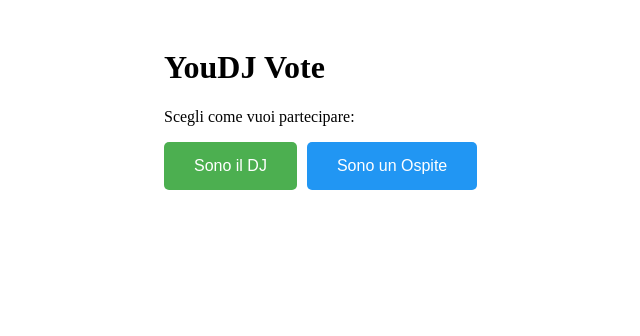
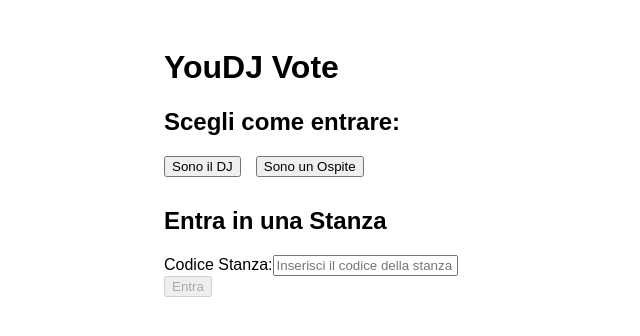
Before and after one commit to costantinodig/youdj-vote, a React (Vite) app in the folder client/: page / in a window 1280 px wide. Shown: the top 336 px of the page, without its empty margins (176-816 px from the left). Built offline with nearby package versions, Linux system fonts and the light colour scheme; no server answers.

Commit message:
Update App.jsx with complete React implementation including Socket.io integrationUpdate App.jsx

```diff
--- a/client/src/App.jsx
+++ b/client/src/App.jsx
@@ -1,119 +1,51 @@
-import React, { useState } from 'react';
-import JoinRoom from './JoinRoom.jsx';
-import DJDashboard from './DJDashboard.jsx';
-import GuestRoom from './GuestRoom.jsx';
+import React, { useEffect, useMemo, useState } from "react";
+import io from "socket.io-client";
+import JoinRoom from "./JoinRoom.jsx";
+import DJDashboard from "./DJDashboard.jsx";
+import GuestRoom from "./GuestRoom.jsx";
+
+// API base URL for backend calls
+const API = import.meta.env.VITE_API_BASE || "";
+
+// Socket.io connection
+const socket = io("/", { path: "/socket.io" });
 
 export default function App() {
-  const [view, setView] = useState('home'); // 'home', 'dj', 'guest'
-  const [roomCode, setRoomCode] = useState('');
+  const [roomCode, setRoomCode] = useState("");
+  const [mode, setMode] = useState(""); // "" | "dj" | "guest"
 
-  const handleJoinRoom = (code) => {
-    setRoomCode(code);
-    setView('guest');
-  };
+  // Socket connection and room joining
+  useEffect(() => {
+    if (roomCode) socket.emit("joinRoom", { roomCode });
+  }, [roomCode]);
 
-  const handleDJMode = () => {
-    // Generate a room code for DJ
-    const newCode = Math.random().toString(36).substring(2, 8).toUpperCase();
-    setRoomCode(newCode);
-    setView('dj');
-  };
-
-  const handleBackToHome = () => {
-    setView('home');
-    setRoomCode('');
-  };
-
-  // Home screen - choose mode
-  if (view === 'home') {
+  if (!mode) {
     return (
-      <div style={{ padding: '20px', maxWidth: '600px', margin: '0 auto' }}>
+      <div style={{
+        maxWidth: '600px',
+        margin: '0 auto',
+        padding: '20px',
+        fontFamily: 'Arial, sans-serif'
+      }}>
         <h1>YouDJ Vote</h1>
-        <p>Scegli come vuoi partecipare:</p>
-
-        <div style={{ marginBottom: '20px' }}>
-          <button
-            onClick={handleDJMode}
-            style={{
-              padding: '15px 30px',
-              fontSize: '16px',
-              marginRight: '10px',
-              backgroundColor: '#4CAF50',
-              color: 'white',
-              border: 'none',
-              borderRadius: '5px',
-              cursor: 'pointer'
-            }}
-          >
+        <h2>Scegli come entrare:</h2>
+        <div style={{
+          display: 'flex',
+          gap: '15px',
+          marginBottom: '30px'
+        }}>
+          <button onClick={() => setMode("dj")}>
             Sono il DJ
           </button>
-
-          <button
-            onClick={() => setView('join')}
-            style={{
-              padding: '15px 30px',
-              fontSize: '16px',
-              backgroundColor: '#2196F3',
-              color: 'white',
-              border: 'none',
-              borderRadius: '5px',
-              cursor: 'pointer'
-            }}
-          >
+          <button onClick={() => setMode("guest")}>
             Sono un Ospite
           </button>
         </div>
+        <JoinRoom onJoin={(code) => setRoomCode(code)} />
       </div>
     );
   }
 
-  // Join room screen for guests
-  if (view === 'join') {
-    return (
-      <div style={{ padding: '20px', maxWidth: '600px', margin: '0 auto' }}>
-        <button
-          onClick={handleBackToHome}
-          style={{ marginBottom: '20px', padding: '8px 16px' }}
-        >
-          ← Indietro
-        </button>
-        <JoinRoom onJoin={handleJoinRoom} />
-      </div>
-    );
-  }
-
-  // DJ Dashboard
-  if (view === 'dj') {
-    return (
-      <div style={{ padding: '20px' }}>
-        <button
-          onClick={handleBackToHome}
-          style={{ marginBottom: '20px', padding: '8px 16px' }}
-        >
-          ← Esci
-        </button>
-        <DJDashboard
-          roomCode={roomCode}
-          onChangeRoom={setRoomCode}
-        />
-      </div>
-    );
-  }
-
-  // Guest Room
-  if (view === 'guest') {
-    return (
-      <div style={{ padding: '20px' }}>
-        <button
-          onClick={handleBackToHome}
-          style={{ marginBottom: '20px', padding: '8px 16px' }}
-        >
-          ← Esci dalla Stanza
-        </button>
-        <GuestRoom roomCode={roomCode} />
-      </div>
-    );
-  }
-
-  return null;
+  if (mode === "dj") return <DJDashboard roomCode={roomCode} onChangeRoom={setRoomCode} />;
+  return <GuestRoom roomCode={roomCode} />;
 }
```
